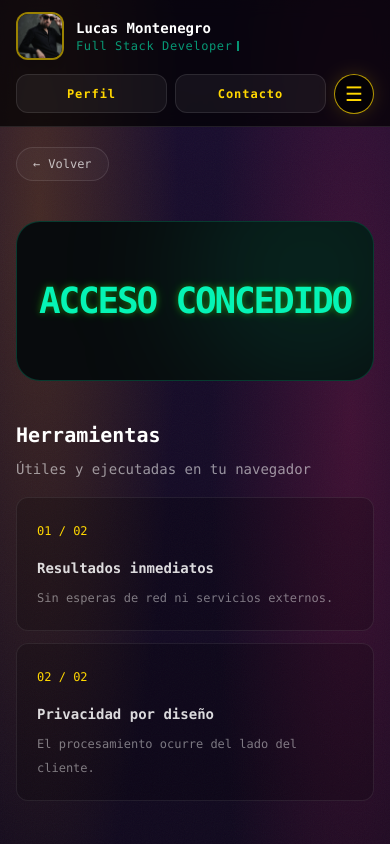
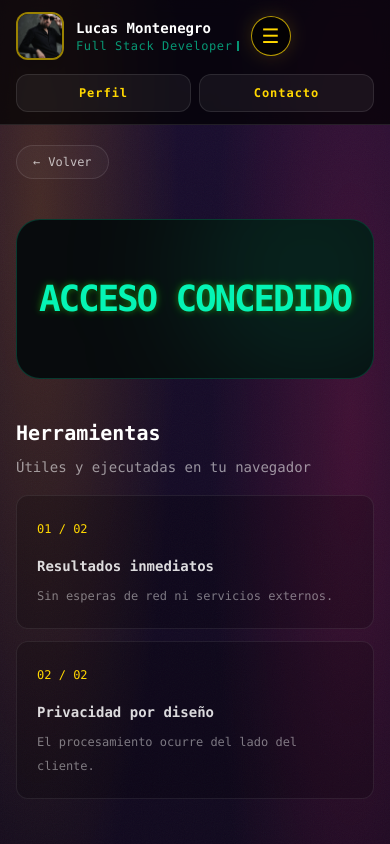
Before and after one commit to lu-developer476/Portfolio, a Next.js app: page /laboratory in a window 390 px wide. Shown: the top 844 px of the page. Built offline with nearby package versions, Linux system fonts and the light colour scheme.

Commit message:
Align mobile and tablet menu button with portfolio identity

```diff
--- a/src/components/Navbar.tsx
+++ b/src/components/Navbar.tsx
@@ -120,6 +120,21 @@ export default function Navbar() {
                 Full Stack Developer
               </div>
             </Link>
+
+            {/* Menú compacto para Mobile y Tablet */}
+            <button
+              type="button"
+              onClick={() => {
+                setMenuOpen((current) => !current);
+                play();
+              }}
+              onMouseEnter={play}
+              aria-label={language === "es" ? "Abrir selector de idioma y tema" : "Open language and theme selector"}
+              aria-expanded={menuOpen}
+              className="flex h-10 w-10 shrink-0 items-center justify-center rounded-full border border-cyber-gold/70 bg-black/70 text-xl leading-none text-cyber-gold shadow-[0_0_18px_rgba(250,204,21,0.16)] transition hover:border-cyber-neonGreen hover:text-cyber-neonGreen lg:hidden"
+            >
+              ☰
+            </button>
           </div>
 
           {/* DERECHA */}
@@ -147,7 +162,7 @@ export default function Navbar() {
               onMouseEnter={play}
               aria-label={language === "es" ? "Abrir selector de idioma y tema" : "Open language and theme selector"}
               aria-expanded={menuOpen}
-              className="flex h-10 w-10 items-center justify-center rounded-full border border-cyber-gold/70 bg-black/70 text-xl leading-none text-cyber-gold shadow-[0_0_18px_rgba(250,204,21,0.16)] transition hover:border-cyber-neonGreen hover:text-cyber-neonGreen"
+              className="hidden h-10 w-10 items-center justify-center rounded-full border border-cyber-gold/70 bg-black/70 text-xl leading-none text-cyber-gold shadow-[0_0_18px_rgba(250,204,21,0.16)] transition hover:border-cyber-neonGreen hover:text-cyber-neonGreen lg:flex"
             >
               ☰
             </button>
```
